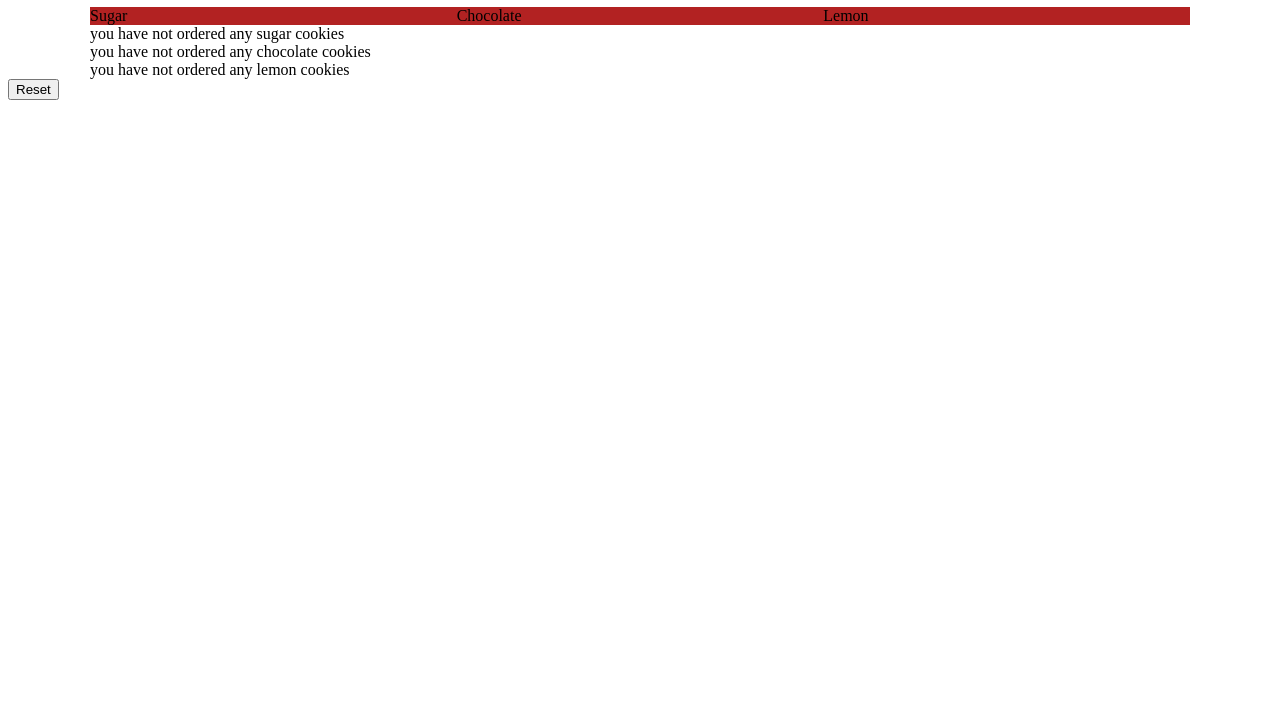
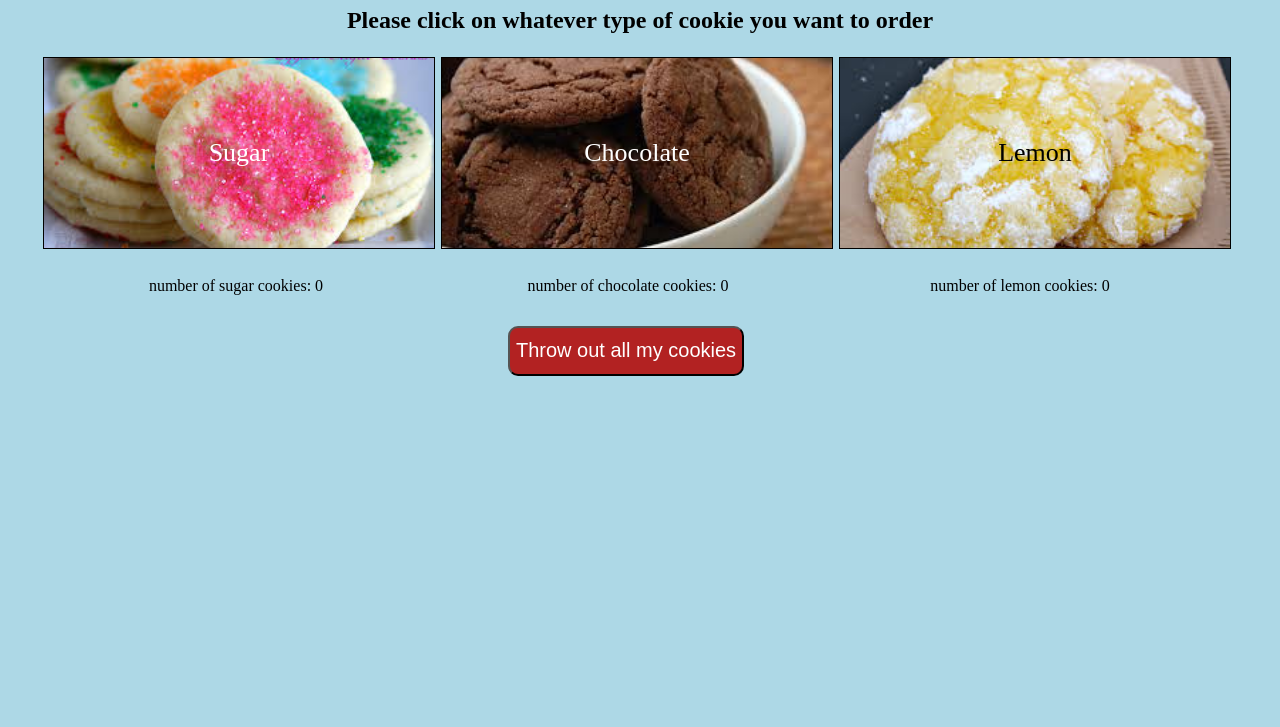
Before and after one commit to jimenezbr7/cookie_confectionary, a plain HTML site: page index.html in a window 1280 px wide. Shown: the part 73-800 px from the top of the page. Drawn offline with Linux system fonts and the light colour scheme.

Commit message:
adding css stylings

```diff
--- a/app.js
+++ b/app.js
@@ -3,11 +3,11 @@
 function updateSugarMessage() {
 var sugarCookies = Cookies.get("sugarCookies");
   if (sugarCookies === "1") {
-    document.getElementById("howmanysugar").innerHTML = "you have ordered 1 sugar cookie";
+    document.getElementById("howmanysugar").innerHTML = "number of sugar cookies: 1";
   } else if (sugarCookies === undefined){
-    document.getElementById("howmanysugar").innerHTML = "you have not ordered any sugar cookies";
+    document.getElementById("howmanysugar").innerHTML = "number of sugar cookies: 0";
   } else {
-    document.getElementById("howmanysugar").innerHTML = "you have ordered " + sugarCookies + " sugar cookies";
+    document.getElementById("howmanysugar").innerHTML = "number of sugar cookies: " + sugarCookies;
   }
 }
 
@@ -15,11 +15,11 @@ var sugarCookies = Cookies.get("sugarCookies");
 function updateLemonMessage() {
 var lemonCookies = Cookies.get("lemonCookies");
   if (lemonCookies === "1") {
-    document.getElementById("howmanylemon").innerHTML = "you have ordered 1 lemon cookie";
+    document.getElementById("howmanylemon").innerHTML = "number of lemon cookies: 1";
   } else if (lemonCookies === undefined){
-    document.getElementById("howmanylemon").innerHTML = "you have not ordered any lemon cookies";
+    document.getElementById("howmanylemon").innerHTML = "number of lemon cookies: 0";
   } else {
-    document.getElementById("howmanylemon").innerHTML = "you have ordered " + lemonCookies + " lemon cookies";
+    document.getElementById("howmanylemon").innerHTML = "number of lemon cookies: " + lemonCookies;
   }
 }
 
@@ -27,11 +27,11 @@ var lemonCookies = Cookies.get("lemonCookies");
 function updateChocolateMessage() {
 var chocoCookies = Cookies.get("chocolateCookies");
   if (chocoCookies === "1") {
-    document.getElementById("howmanychoco").innerHTML = "you have ordered 1 chocolate cookie";
+    document.getElementById("howmanychoco").innerHTML = "number of chocolate cookies: 1";
   } else if (chocoCookies === undefined){
-    document.getElementById("howmanychoco").innerHTML = "you have not ordered any chocolate cookies";
+    document.getElementById("howmanychoco").innerHTML = "number of chocolate cookies: 0";
   } else {
-    document.getElementById("howmanychoco").innerHTML = "you have ordered " + chocoCookies + " chocolate cookies";
+    document.getElementById("howmanychoco").innerHTML = "number of chocolate cookies: " + chocoCookies;
   }
 }
 
@@ -91,11 +91,11 @@ function clearAllCookies() {
 }
 
 
-document.getElementById("sugar_button").addEventListener("click", addASugarCookie);
+document.getElementById("topleft").addEventListener("click", addASugarCookie);
 
-document.getElementById("choco_button").addEventListener("click", addAChocolateCookie);
+document.getElementById("topmiddle").addEventListener("click", addAChocolateCookie);
 
-document.getElementById("lemon_button").addEventListener("click", addALemonCookie);
+document.getElementById("topright").addEventListener("click", addALemonCookie);
 
 document.getElementById("reset_button").addEventListener("click", clearAllCookies);
 
--- a/index.html
+++ b/index.html
@@ -5,17 +5,19 @@
     <link rel="stylesheet" href="style.css" type="text/css">
   </head>
   <body>
-    <h1> Cookie Confectionary </h1>
+    <h1> Welcome to the Cookie Confectionary </h1>
+    <h2> Please click on whatever type of cookie you want to order
+    </h2>
 
     <div class="top">
       <div class="wrapper">
-        <div class="topleft">
+        <div id="topleft">
           <div id="sugar_button"> Sugar </div>
         </div>
-        <div class="topmiddle">
+        <div id="topmiddle">
           <div id="choco_button"> Chocolate </div>
         </div>
-        <div class="topright">
+        <div id="topright">
           <div id="lemon_button"> Lemon </div>
         </div>
       </div>
@@ -35,8 +37,9 @@
       </div>
     </div>
 
-    <button id="reset_button"> Reset </button>
-
+    <div id="resetsection">
+      <button id="reset_button"> Throw out all my cookies </button>
+    </div>
 
     <script src="cookies.min.js"> </script>
     <script src="app.js"> </script>
--- a/style.css
+++ b/style.css
@@ -1,19 +1,72 @@
+body{
+  background-color: lightblue;
+}
+
+h1, h2{
+  text-align: center;
+}
+
 .top, .bottom {
   width: 100%;
 }
 
 .wrapper{
-  width: 1100px;
+  width: 1200px;
   margin: 0 auto;
 }
 
-.topleft, .topmiddle, .topright{
-  width: 33.33%;
+#topleft, #topmiddle, #topright{
+  width: 32.5%;
   float: left;
   display: block;
+  border: 1px black solid;
+  margin: 3px;
 }
 
 #sugar_button, #choco_button, #lemon_button{
-  background-color: firebrick;
+  text-align: center;
+  background-position: center;
+  background-repeat: no-repeat;
+  background-size: cover;
+  height: 190px;
+  line-height: 190px;
+  font-size: 26px;
 
 }
+
+#sugar_button{
+  background-image: url("sugarcookie.jpeg");
+  color: white;
+}
+
+#choco_button{
+  background-image: url("chococookie.jpeg");
+  color: white;
+}
+
+#lemon_button{
+  background-image: url("lemoncookie.jpeg");
+  color: black;
+}
+
+.bottomleft, .bottommiddle, .bottomright{
+  width: 32.5%;
+  float: left;
+  display: block;
+  margin: 25px 1px 1px 1px;
+  text-align: center;
+}
+
+#reset_button{
+  height: 50px;
+  font-size: 20px;
+  border-radius: 10px;
+  background-color: firebrick;
+  color: white;
+  margin-left: 500px;
+  margin-top: 30px;
+}
+
+#resetsection{
+  width: 100%;
+}
```
Also changed, not shown: chococookie.jpeg (added), lemoncookie.jpeg (added), sugarcookie.jpeg (added).
